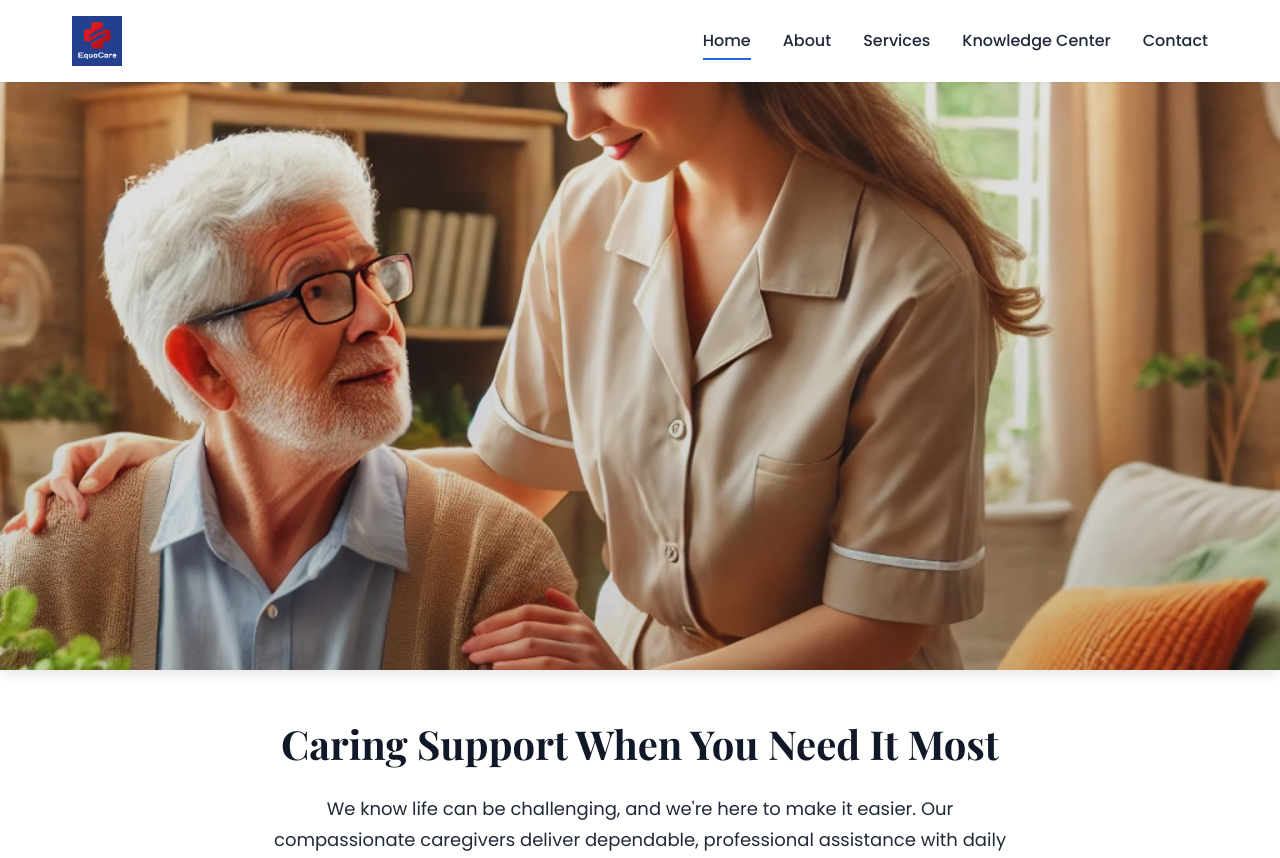
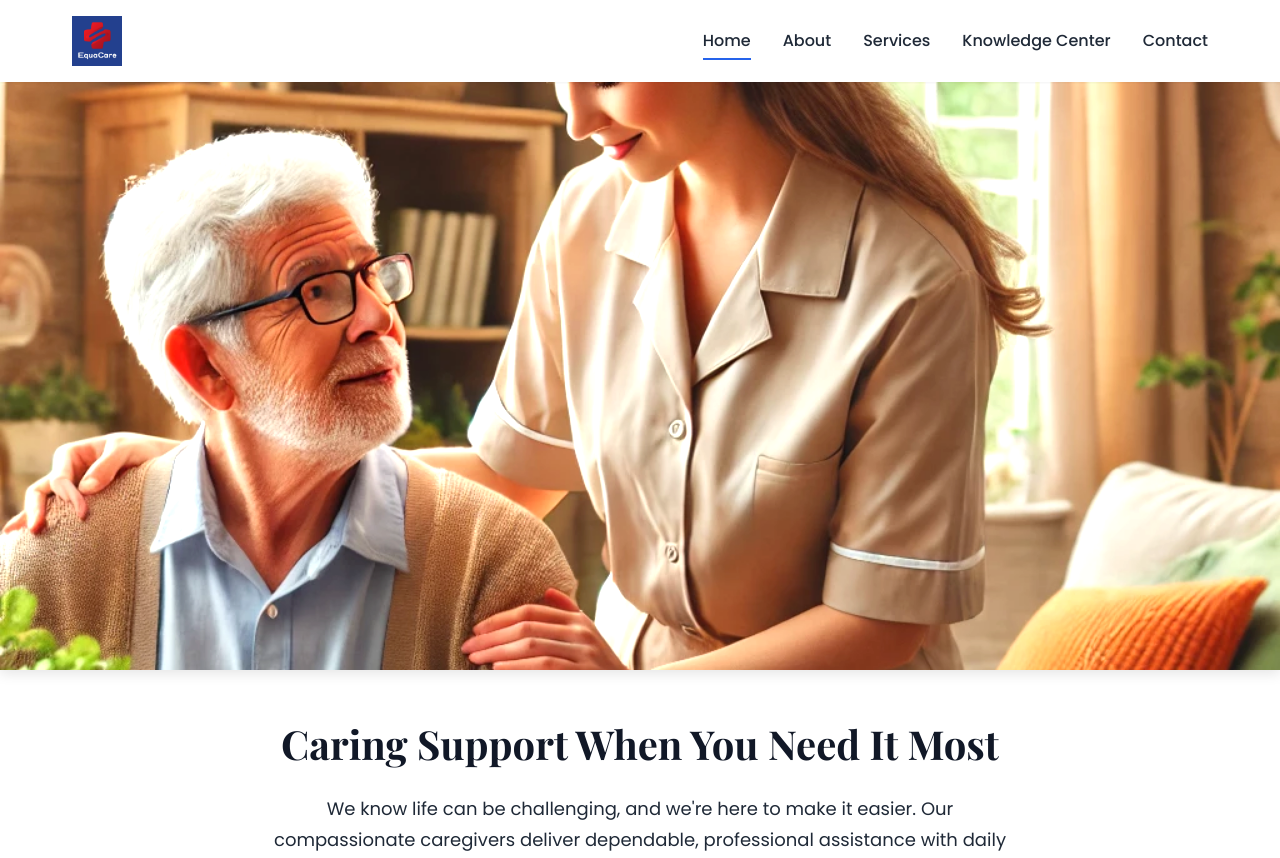
Before and after one commit to theequacare/equacare, a Django app: page / in a window 1280 px wide. Shown: the top 858 px of the page. Run offline with Django 4.2, Linux system fonts and the light colour scheme; data that the repository does not hold is empty.

Commit message:
Completely remove overlay and add brightness enhancement to hero image

```diff
--- a/static/css/style.css
+++ b/static/css/style.css
@@ -342,6 +342,8 @@ a:hover {
     background-repeat: no-repeat;
     margin-top: 70px;
     box-shadow: 0 4px 12px rgba(0, 0, 0, 0.1);
+    /* Enhance brightness and clarity */
+    filter: brightness(1.1) contrast(1.05);
 }
 
 .hero-overlay {
@@ -350,8 +352,8 @@ a:hover {
     left: 0;
     right: 0;
     bottom: 0;
-    background: linear-gradient(to bottom, rgba(0, 0, 0, 0.1) 0%, rgba(0, 0, 0, 0.2) 100%);
-    /* Subtle vignette for better readability if text is added later */
+    background: transparent;
+    /* No overlay - full bright photo */
 }
 
 .hero-content {
```
